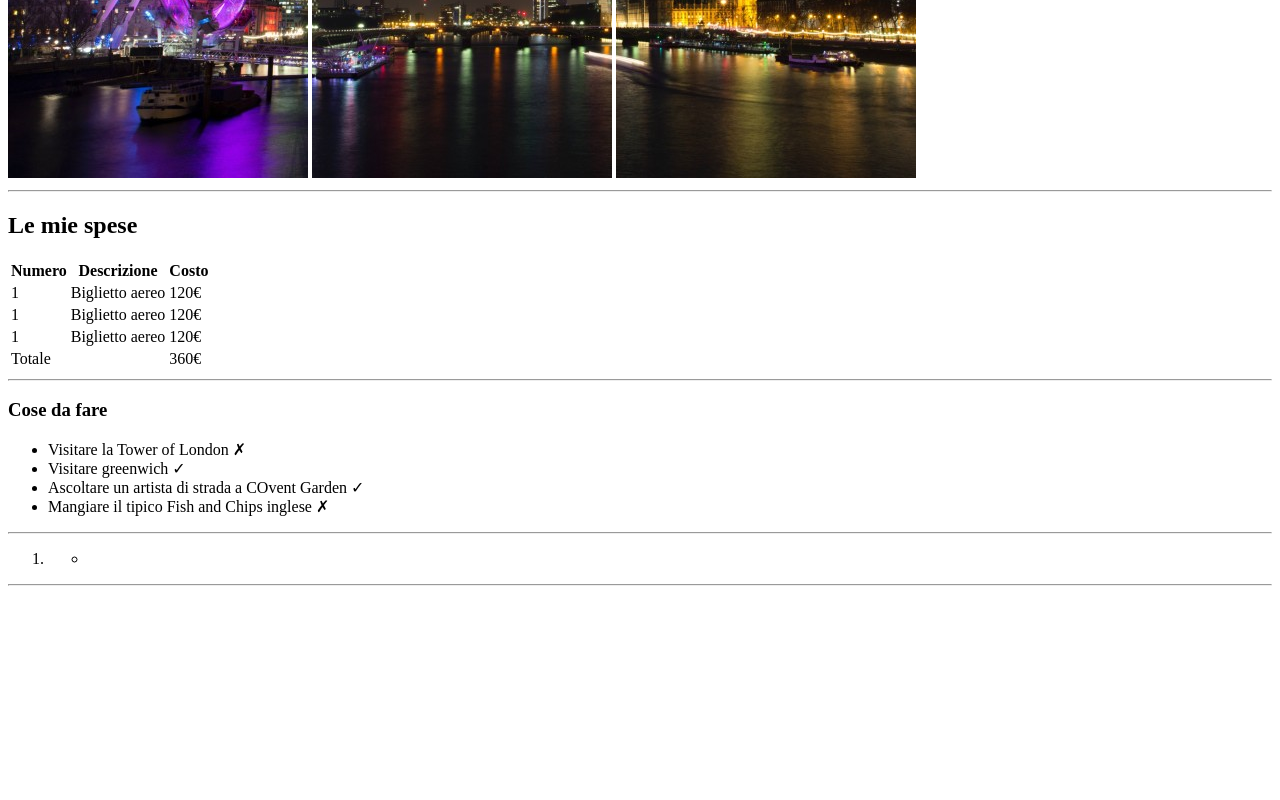
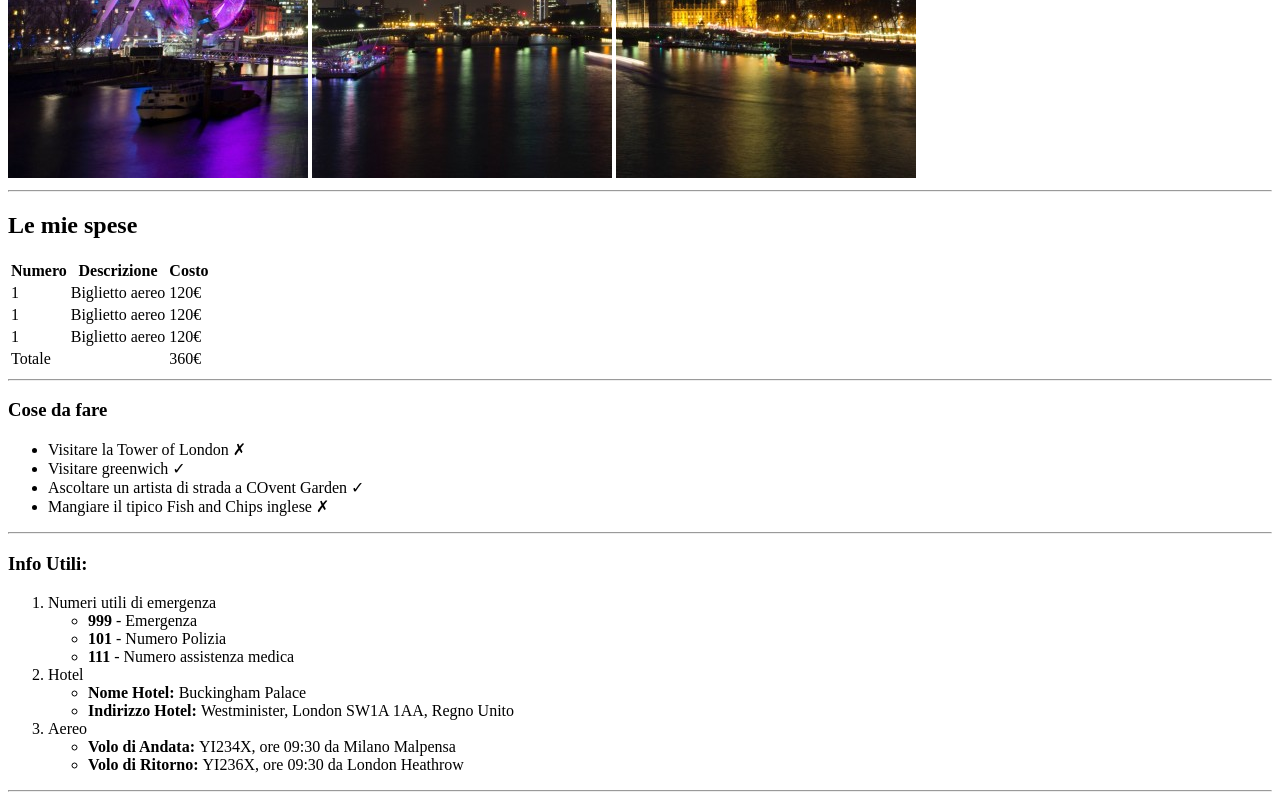
Before and after one commit to Vadim-Cr/html-london-trip, a plain HTML site: page index.html in a window 1280 px wide. Shown: the part 502-1302 px from the top of the page. Before the commit the page ends 1096 px from the top, so only its background shows below. Drawn offline with Linux system fonts and the light colour scheme.

Commit message:
Parte due compiuta

```diff
--- a/index.html
+++ b/index.html
@@ -82,16 +82,48 @@
 
     </ul>
     <hr>
-    <!-- terzo "ol" + "ul" -->
-
+    <!-- Secondo "h3" + "ol" + "ul" -->
+    <h3>
+        Info Utili:
+    </h3>
     <ol>
         <li>
+            Numeri utili di emergenza
             <ul>
                 <li>
-
+                    <strong> 999 </strong> - Emergenza
+                </li>
+                <li>
+                    <strong> 101 </strong> - Numero Polizia
+                </li>
+                <li>
+                    <strong> 111 </strong> - Numero assistenza medica
                 </li>
             </ul>
         </li>
+        <li>
+            Hotel
+            <ul>
+                <li>
+                    <strong> Nome Hotel: </strong> Buckingham Palace
+                </li>
+                <li>
+                    <strong> Indirizzo Hotel: </strong> Westminister, London SW1A 1AA, Regno Unito
+                </li>
+            </ul>
+        </li>
+        <li>
+            Aereo
+            <ul>
+                <li>
+                    <strong>Volo di Andata: </strong> YI234X, ore 09:30 da Milano Malpensa
+                </li>
+                <li>
+                    <strong>Volo di Ritorno: </strong> YI236X, ore 09:30 da London Heathrow
+                </li>
+            </ul>
+        </li>
+
     </ol>
     <hr>
 
```
